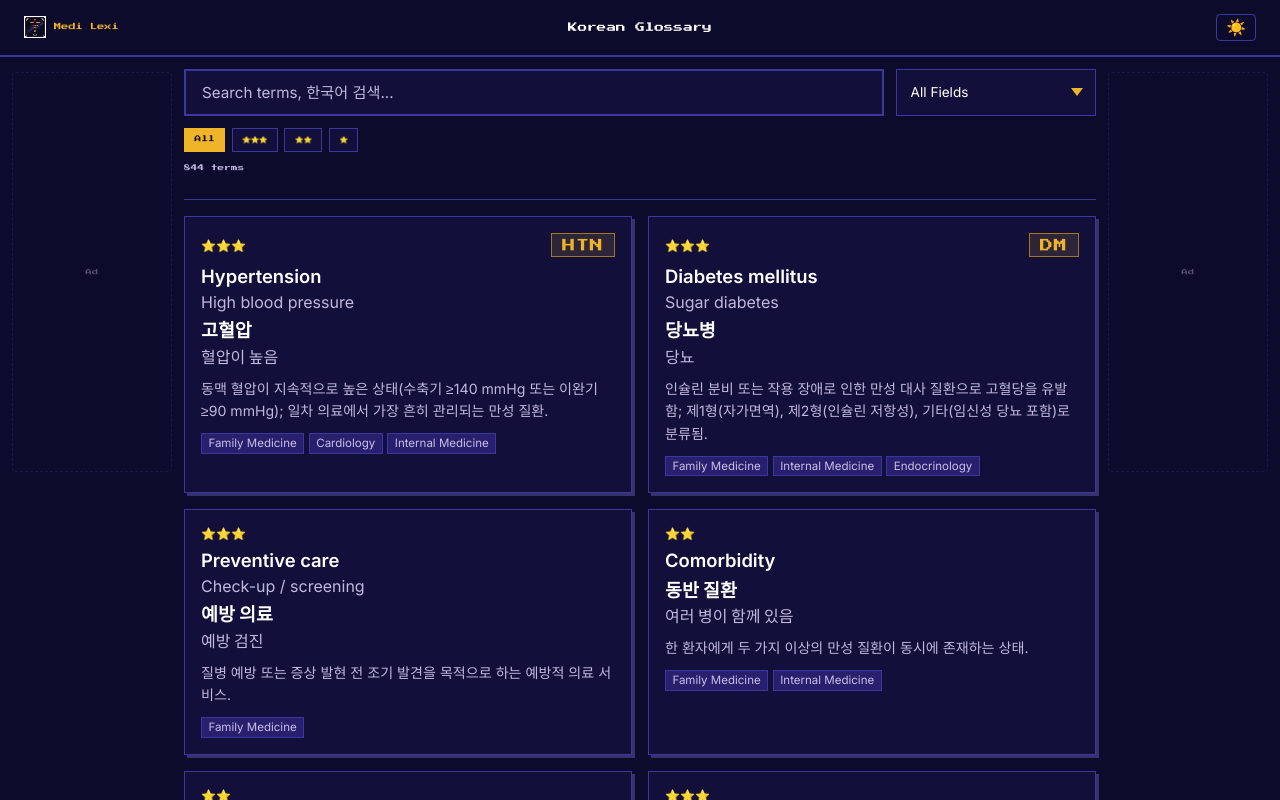
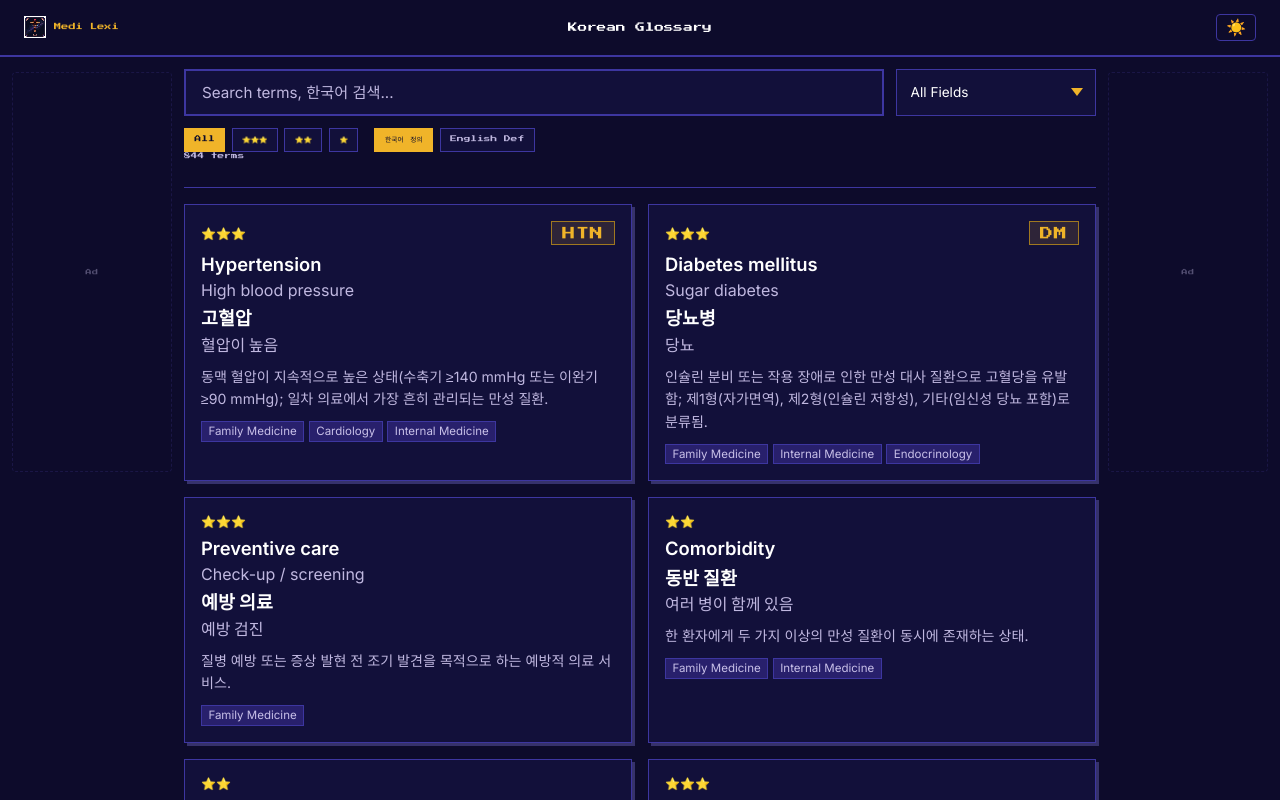
Before and after one commit to 372dev/medilexi, a Next.js app: page /glossary/ko in a window 1280 px wide. Shown: the top 800 px of the page. Built offline with nearby package versions, Linux system fonts and the light colour scheme.

Commit message:
Definition toggle

```diff
--- a/src/app/glossary/ko/page.tsx
+++ b/src/app/glossary/ko/page.tsx
@@ -54,9 +54,10 @@ const STAR_CLASS: Record<string,string> = { '⭐⭐⭐ Essential':'c-stars--3',
 const ALL_FIELDS = Array.from(new Set(vocab.flatMap(v => v.f))).sort()
 const ALL_LEVELS = ['⭐⭐⭐ Essential','⭐⭐ Important','⭐ Good to know']
 
-function KoCard({ v }: { v: MergedEntry }) {
+function KoCard({ v, defLang }: { v: MergedEntry; defLang: 'ko' | 'en' }) {
   const [hovered, setHovered] = useState(false)
   const segs = useMemo(() => getSegments(v.en_h, v.parts), [v])
+  const definition = defLang === 'en' ? v.d : (v.d_ko || v.d)
   return (
     <div className="c-card" onMouseEnter={() => setHovered(true)} onMouseLeave={() => setHovered(false)}>
       <div style={{ display:'flex', justifyContent:'space-between', alignItems:'center', marginBottom:'0.5rem' }}>
@@ -71,7 +72,7 @@ function KoCard({ v }: { v: MergedEntry }) {
       {v.en_l && <div style={{ fontSize:'1rem', color:'var(--color-text-dim)', marginBottom:'0.3rem' }}>{v.en_l}</div>}
       {v.ko_h && <div className="ko-h">{v.ko_h}</div>}
       {v.ko_l && <div className="ko-l">{v.ko_l}</div>}
-      <p style={{ fontSize:'0.88rem', color:'var(--color-text-dim)', lineHeight:1.6, marginBottom:'0.65rem', display:'-webkit-box', WebkitLineClamp:3, WebkitBoxOrient:'vertical', overflow:'hidden' }}>{v.d_ko||v.d}</p>
+      <p style={{ fontSize:'0.88rem', color:'var(--color-text-dim)', lineHeight:1.6, marginBottom:'0.65rem', display:'-webkit-box', WebkitLineClamp:3, WebkitBoxOrient:'vertical', overflow:'hidden' }}>{definition}</p>
       <div style={{ display:'flex', flexWrap:'wrap', gap:'0.3rem' }}>
         {v.f.map(f => <span key={f} className="c-field-badge">{f}</span>)}
       </div>
@@ -83,6 +84,7 @@ export default function KoGlossaryPage() {
   const [search, setSearch]     = useState('')
   const [fieldFilter, setField] = useState<string|null>(null)
   const [levelFilter, setLevel] = useState<string|null>(null)
+  const [defLang, setDefLang]   = useState<'ko'|'en'>('ko')
 
   const filtered = useMemo(() => {
     const q = search.toLowerCase().trim()
@@ -107,7 +109,8 @@ export default function KoGlossaryPage() {
             {ALL_FIELDS.map(f => <option key={f} value={f}>{f}</option>)}
           </select>
         </div>
-        <div className="c-filter-row">
+        <div style={{ display:'flex', alignItems:'center', gap:'1rem', flexWrap:'wrap' }}>
+          <div className="c-filter-row" style={{ marginBottom:0 }}>
             <button className={`c-pill ${!levelFilter?'c-pill--active':''}`} onClick={() => setLevel(null)}>All</button>
             {ALL_LEVELS.map(lvl => (
               <button key={lvl} className={`c-pill c-pill--star ${levelFilter===lvl?'c-pill--active':''}`} onClick={() => setLevel(levelFilter===lvl?null:lvl)}>
@@ -115,12 +118,17 @@ export default function KoGlossaryPage() {
               </button>
             ))}
           </div>
+          <div className="c-filter-row" style={{ marginBottom:0 }}>
+            <button className={`c-pill ${defLang==='ko'?'c-pill--active':''}`} onClick={() => setDefLang('ko')}>한국어 정의</button>
+            <button className={`c-pill ${defLang==='en'?'c-pill--active':''}`} onClick={() => setDefLang('en')}>English Def</button>
+          </div>
+        </div>
         <div className="c-count">{filtered.length} terms</div>
       </div>
 
       {/* ── Cards ── */}
       <div className="c-grid">
-        {filtered.map((v,i) => <KoCard key={i} v={v} />)}
+        {filtered.map((v,i) => <KoCard key={i} v={v} defLang={defLang} />)}
       </div>
       {filtered.length === 0 && <div className="c-empty">No terms found.</div>}
     </>
```
Lines whose indentation alone changed are shown as unchanged.
